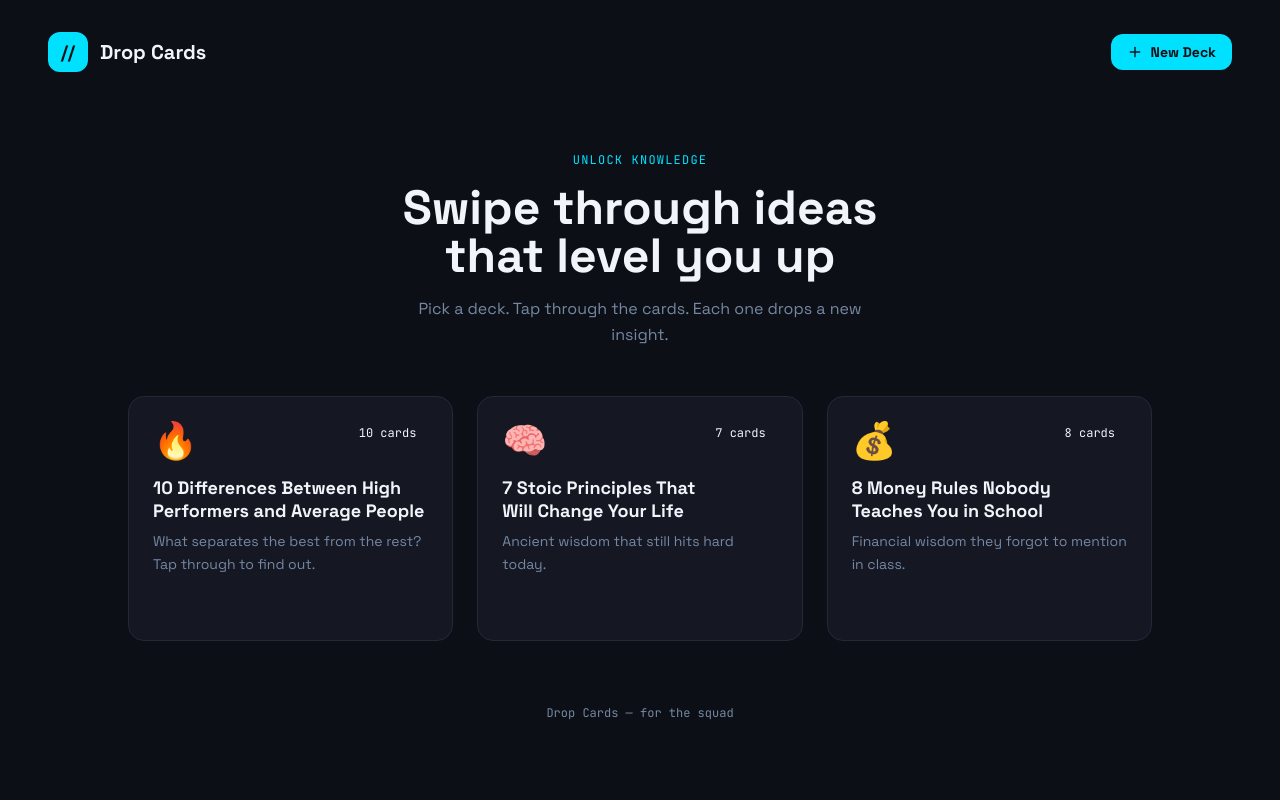
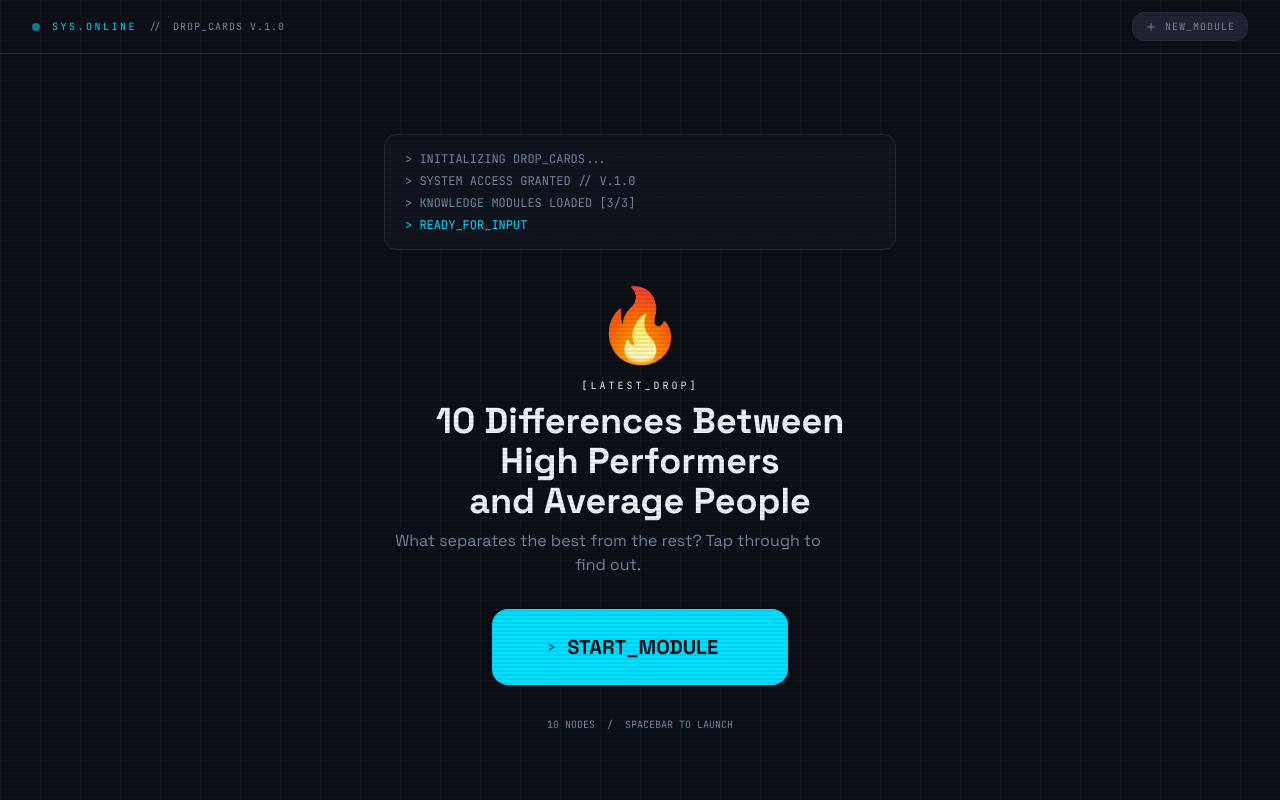
Before and after one commit to helenawillits/GamifiedNotePassingSite, a Next.js app: page / in a window 1280 px wide. Shown: the top 800 px of the page. Built offline with nearby package versions, Linux system fonts and the light colour scheme.

Commit message:
feat: redesign homepage with gaming terminal aesthetic\n\nAdd terminal HUD, scanlines, START button, and archive library

```diff
--- a/app/globals.css
+++ b/app/globals.css
@@ -127,3 +127,95 @@ body {
 .animate-confetti {
   animation: confetti-fall 2s ease-in forwards;
 }
+
+/* Scanline overlay */
+.scanlines::after {
+  content: "";
+  position: absolute;
+  inset: 0;
+  background: repeating-linear-gradient(
+    0deg,
+    transparent,
+    transparent 2px,
+    rgba(0, 0, 0, 0.08) 2px,
+    rgba(0, 0, 0, 0.08) 4px
+  );
+  pointer-events: none;
+  z-index: 1;
+}
+
+/* Flicker on text */
+@keyframes text-flicker {
+  0%, 100% { opacity: 1; }
+  92% { opacity: 1; }
+  93% { opacity: 0.6; }
+  94% { opacity: 1; }
+  96% { opacity: 0.8; }
+  97% { opacity: 1; }
+}
+
+@keyframes typing-blink {
+  0%, 100% { opacity: 1; }
+  50% { opacity: 0; }
+}
+
+@keyframes boot-in {
+  0% {
+    opacity: 0;
+    transform: translateY(6px);
+    filter: blur(2px);
+  }
+  100% {
+    opacity: 1;
+    transform: translateY(0);
+    filter: blur(0);
+  }
+}
+
+@keyframes hud-border-scan {
+  0% { background-position: 0% 0%; }
+  100% { background-position: 200% 0%; }
+}
+
+.animate-text-flicker {
+  animation: text-flicker 4s ease-in-out infinite;
+}
+
+.animate-typing-blink {
+  animation: typing-blink 1s step-end infinite;
+}
+
+.animate-boot-in {
+  animation: boot-in 0.4s cubic-bezier(0.16, 1, 0.3, 1) both;
+}
+
+.hud-border {
+  position: relative;
+}
+
+.hud-border::before {
+  content: "";
+  position: absolute;
+  inset: 0;
+  border-radius: inherit;
+  padding: 1px;
+  background: linear-gradient(
+    90deg,
+    hsl(187 100% 50% / 0),
+    hsl(187 100% 50% / 0.5),
+    hsl(187 100% 50% / 0)
+  );
+  background-size: 200% 100%;
+  animation: hud-border-scan 3s linear infinite;
+  mask: linear-gradient(#fff 0 0) content-box, linear-gradient(#fff 0 0);
+  mask-composite: exclude;
+  pointer-events: none;
+}
+
+/* Grid background pattern */
+.grid-bg {
+  background-image:
+    linear-gradient(hsl(187 100% 50% / 0.03) 1px, transparent 1px),
+    linear-gradient(90deg, hsl(187 100% 50% / 0.03) 1px, transparent 1px);
+  background-size: 40px 40px;
+}
--- a/app/page.tsx
+++ b/app/page.tsx
@@ -2,57 +2,105 @@ import Link from "next/link"
 import { Plus } from "lucide-react"
 import { decks } from "@/lib/decks"
 import { DeckCard } from "@/components/deck-card"
+import { getEmoji, getColorClasses } from "@/lib/decks"
+import { HeroTerminal } from "@/components/hero-terminal"
 
 export default function HomePage() {
+  const latestDeck = decks[0]
+  const archiveDecks = decks.slice(1)
+  const latestColors = getColorClasses(latestDeck.color)
+
   return (
-    <div className="min-h-svh">
-      {/* Header */}
-      <header className="flex items-center justify-between px-6 py-6 md:px-12 md:py-8">
+    <div className="scanlines relative min-h-svh grid-bg">
+      {/* Top bar - system status */}
+      <header className="flex items-center justify-between border-b border-border px-4 py-3 md:px-8">
         <div className="flex items-center gap-3">
-          <div className="flex h-10 w-10 items-center justify-center rounded-xl bg-primary">
-            <span className="text-lg font-bold text-primary-foreground" aria-hidden="true">
-              {"//"}
-            </span>
-          </div>
-          <h1 className="text-xl font-bold text-foreground">
-            Drop Cards
-          </h1>
+          <div className="h-2 w-2 animate-glow-pulse rounded-full bg-primary" aria-hidden="true" />
+          <span className="font-mono text-[10px] uppercase tracking-[0.25em] text-primary">
+            {"SYS.ONLINE"}
+          </span>
+          <span className="font-mono text-[10px] text-muted-foreground" aria-hidden="true">
+            {"//"}
+          </span>
+          <span className="font-mono text-[10px] uppercase tracking-widest text-muted-foreground">
+            DROP_CARDS V.1.0
+          </span>
         </div>
         <Link
           href="/create"
-          className="flex items-center gap-2 rounded-xl bg-primary px-4 py-2 text-sm font-bold text-primary-foreground transition-all hover:scale-105"
+          className="flex items-center gap-2 rounded-lg border border-border bg-secondary px-3 py-1.5 font-mono text-[10px] uppercase tracking-widest text-muted-foreground transition-all hover:border-primary hover:text-primary"
         >
-          <Plus className="h-4 w-4" />
-          New Deck
+          <Plus className="h-3 w-3" />
+          NEW_MODULE
         </Link>
       </header>
 
-      {/* Hero section */}
-      <section className="flex flex-col items-center gap-4 px-6 pb-12 pt-8 text-center md:px-12 md:pt-12">
-        <p className="font-mono text-xs uppercase tracking-widest text-primary">
-          Unlock Knowledge
-        </p>
-        <h2 className="max-w-2xl text-3xl font-bold leading-tight text-foreground md:text-5xl text-balance">
-          Swipe through ideas that level you up
-        </h2>
-        <p className="max-w-md text-base leading-relaxed text-muted-foreground">
-          Pick a deck. Tap through the cards. Each one drops a new insight.
-        </p>
+      {/* Hero - Featured / latest deck */}
+      <section className="relative flex flex-col items-center px-4 pb-6 pt-12 md:px-8 md:pb-10 md:pt-20">
+        {/* System access text */}
+        <HeroTerminal />
+
+        {/* Featured deck card */}
+        <div className="mt-8 flex w-full max-w-2xl flex-col items-center gap-8 md:mt-10">
+          <div className="flex flex-col items-center gap-4 text-center">
+            <span className="animate-float text-6xl md:text-7xl" role="img" aria-label={latestDeck.emoji}>
+              {getEmoji(latestDeck.emoji)}
+            </span>
+            <div className="flex flex-col gap-2">
+              <p className={`font-mono text-[10px] uppercase tracking-[0.3em] ${latestColors.text}`}>
+                {"[LATEST_DROP]"}
+              </p>
+              <h2 className="max-w-lg text-2xl font-bold leading-tight text-foreground md:text-4xl text-balance">
+                {latestDeck.title}
+              </h2>
+              <p className="max-w-md text-sm leading-relaxed text-muted-foreground md:text-base">
+                {latestDeck.description}
+              </p>
+            </div>
+          </div>
+
+          {/* Big START button */}
+          <Link
+            href={`/play/${latestDeck.id}`}
+            className={`hud-border group relative flex items-center gap-4 rounded-2xl ${latestColors.bg} px-10 py-5 text-lg font-bold text-background transition-all hover:scale-105 md:px-14 md:py-6 md:text-xl ${latestColors.glow}`}
+          >
+            <span className="relative z-10 flex items-center gap-3">
+              <span className="font-mono text-xs opacity-70">{">"}</span>
+              START_MODULE
+              <span className="inline-block h-5 w-0.5 animate-typing-blink bg-background" aria-hidden="true" />
+            </span>
+          </Link>
+
+          <div className="flex items-center gap-3 font-mono text-[10px] text-muted-foreground">
+            <span>{latestDeck.cards.length} NODES</span>
+            <span aria-hidden="true">{"/"}</span>
+            <span>SPACEBAR TO LAUNCH</span>
+          </div>
+        </div>
       </section>
 
-      {/* Deck grid */}
-      <section className="px-6 pb-16 md:px-12" aria-label="Available card decks">
-        <div className="mx-auto grid max-w-5xl gap-6 md:grid-cols-2 lg:grid-cols-3">
-          {decks.map((deck) => (
-            <DeckCard key={deck.id} deck={deck} />
+      {/* Divider with label */}
+      <div className="flex items-center gap-4 px-4 py-6 md:px-8 md:py-8">
+        <div className="h-px flex-1 bg-border" />
+        <span className="font-mono text-[10px] uppercase tracking-[0.3em] text-muted-foreground">
+          {"[ARCHIVE_MODULES]"}
+        </span>
+        <div className="h-px flex-1 bg-border" />
+      </div>
+
+      {/* Archive grid */}
+      <section className="px-4 pb-12 md:px-8" aria-label="Archived card decks">
+        <div className="mx-auto grid max-w-5xl gap-4 md:grid-cols-2 lg:grid-cols-3">
+          {archiveDecks.map((deck, i) => (
+            <DeckCard key={deck.id} deck={deck} index={i} />
           ))}
         </div>
       </section>
 
       {/* Footer */}
-      <footer className="flex items-center justify-center px-6 pb-8">
-        <p className="font-mono text-xs text-muted-foreground">
-          Drop Cards &mdash; for the squad
+      <footer className="flex items-center justify-center border-t border-border px-4 py-6">
+        <p className="font-mono text-[10px] uppercase tracking-[0.2em] text-muted-foreground">
+          {"// END_TRANSMISSION // SYSTEM_IDLE // V.1.0"}
         </p>
       </footer>
     </div>
--- a/components/deck-card.tsx
+++ b/components/deck-card.tsx
@@ -2,38 +2,47 @@ import Link from "next/link"
 import type { CardDeck } from "@/lib/types"
 import { getEmoji, getColorClasses } from "@/lib/decks"
 
-export function DeckCard({ deck }: { deck: CardDeck }) {
+export function DeckCard({ deck, index = 0 }: { deck: CardDeck; index?: number }) {
   const colors = getColorClasses(deck.color)
 
   return (
     <Link
       href={`/play/${deck.id}`}
-      className={`group relative flex flex-col gap-4 rounded-2xl border border-border bg-card p-6 transition-all duration-300 hover:scale-[1.02] hover:border-opacity-50 hover:${colors.border} ${colors.glow.replace("shadow", "hover:shadow")}`}
+      className="group relative flex flex-col gap-3 rounded-xl border border-border bg-card/60 p-5 transition-all duration-300 hover:scale-[1.02] hover:border-primary/40 hover:shadow-[0_0_20px_hsl(187,100%,50%,0.1)]"
+      style={{ animationDelay: `${index * 100}ms` }}
     >
-      <div className="flex items-start justify-between">
-        <span className="text-4xl" role="img" aria-label={deck.emoji}>
-          {getEmoji(deck.emoji)}
+      {/* Module header */}
+      <div className="flex items-center justify-between">
+        <span className="font-mono text-[10px] uppercase tracking-widest text-muted-foreground">
+          {`MODULE_${String(index + 1).padStart(2, "0")}`}
         </span>
-        <span className={`rounded-full ${colors.bgMuted} ${colors.text} px-3 py-1 font-mono text-xs`}>
-          {deck.cards.length} cards
+        <span className={`${colors.text} font-mono text-[10px]`}>
+          {`[${deck.cards.length} NODES]`}
         </span>
       </div>
 
-      <div className="flex flex-col gap-2">
-        <h2 className="text-lg font-bold leading-tight text-foreground text-balance">
-          {deck.title}
-        </h2>
-        <p className="text-sm leading-relaxed text-muted-foreground">
-          {deck.description}
-        </p>
+      {/* Content */}
+      <div className="flex items-start gap-3">
+        <span className="text-3xl" role="img" aria-label={deck.emoji}>
+          {getEmoji(deck.emoji)}
+        </span>
+        <div className="flex flex-1 flex-col gap-1">
+          <h2 className="text-sm font-bold leading-tight text-foreground text-balance">
+            {deck.title}
+          </h2>
+          <p className="text-xs leading-relaxed text-muted-foreground line-clamp-2">
+            {deck.description}
+          </p>
+        </div>
       </div>
 
-      <div className="mt-auto flex items-center gap-2 pt-2">
-        <div className={`h-1 flex-1 rounded-full ${colors.bgMuted}`}>
-          <div className={`h-full w-0 rounded-full ${colors.bg} transition-all duration-500 group-hover:w-full`} />
-        </div>
-        <span className={`${colors.text} font-mono text-xs opacity-0 transition-opacity group-hover:opacity-100`}>
-          START
+      {/* Footer */}
+      <div className="flex items-center justify-between border-t border-border pt-3">
+        <span className="font-mono text-[10px] text-muted-foreground">
+          {deck.createdAt}
+        </span>
+        <span className="font-mono text-[10px] text-muted-foreground transition-colors group-hover:text-primary">
+          {"[LAUNCH] >"}
         </span>
       </div>
     </Link>
--- /dev/null
+++ b/components/hero-terminal.tsx
@@ -0,0 +1,41 @@
+"use client"
+
+import { useState, useEffect } from "react"
+
+const bootLines = [
+  { text: "> INITIALIZING DROP_CARDS...", delay: 0 },
+  { text: "> SYSTEM ACCESS GRANTED // V.1.0", delay: 400 },
+  { text: "> KNOWLEDGE MODULES LOADED [3/3]", delay: 800 },
+  { text: "> READY_FOR_INPUT", delay: 1200 },
+]
+
+export function HeroTerminal() {
+  const [visibleLines, setVisibleLines] = useState(0)
+
+  useEffect(() => {
+    const timers = bootLines.map((line, i) =>
+      setTimeout(() => setVisibleLines(i + 1), line.delay)
+    )
+    return () => timers.forEach(clearTimeout)
+  }, [])
+
+  return (
+    <div className="flex w-full max-w-lg flex-col gap-1.5 rounded-xl border border-border bg-card/60 px-4 py-3 backdrop-blur-sm md:px-5 md:py-4">
+      {bootLines.map((line, i) => (
+        <div
+          key={line.text}
+          className={`animate-boot-in font-mono text-[11px] leading-relaxed transition-opacity md:text-xs ${
+            i < visibleLines ? "opacity-100" : "opacity-0"
+          } ${i === bootLines.length - 1 ? "text-primary" : "text-muted-foreground"}`}
+          style={{ animationDelay: `${line.delay}ms` }}
+          aria-hidden={i >= visibleLines}
+        >
+          {line.text}
+          {i === visibleLines - 1 && i === bootLines.length - 1 && (
+            <span className="ml-1 inline-block h-3 w-1.5 animate-typing-blink bg-primary" aria-hidden="true" />
+          )}
+        </div>
+      ))}
+    </div>
+  )
+}
```
Also changed, not shown: components/card-viewer.tsx (+50 -34 lines), 1 other file (tests, documents, lock files or other folders).
